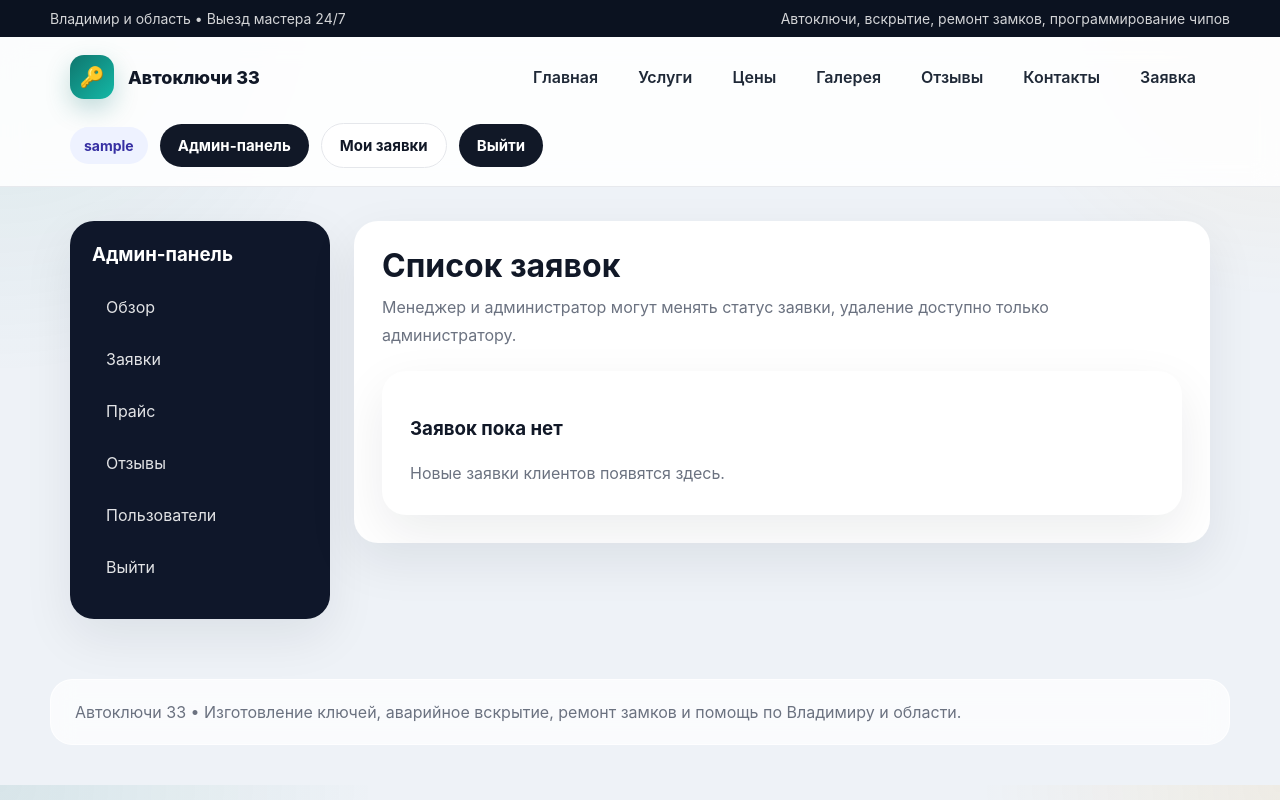
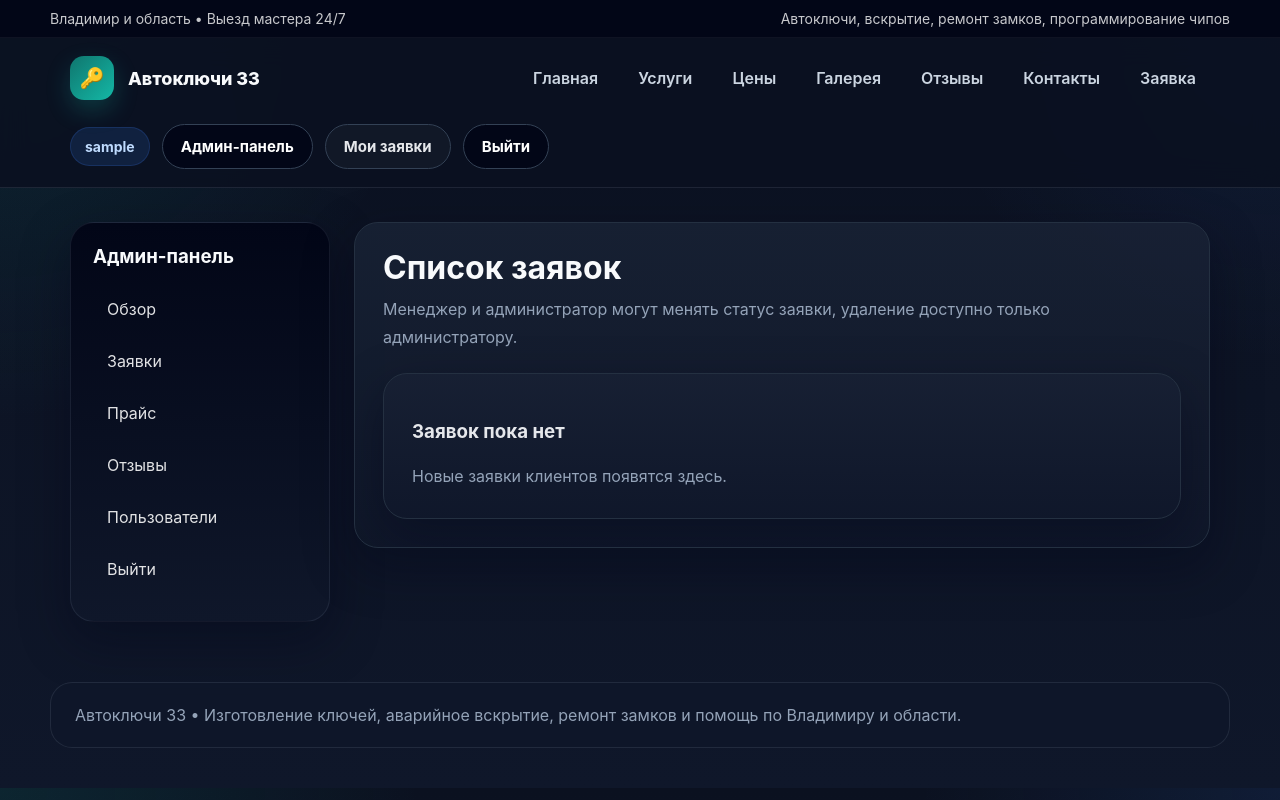
Before and after one commit to eruovi/AutoKey, a Flask app: page /admin/orders in a window 1280 px wide. Run offline with Flask 3, Linux system fonts and the light colour scheme; the visitor is signed in with stand-in values (Sample User, id 1).

Commit message:
make admin panel dark theme consistent

```diff
--- a/templates/admin/base.html
+++ b/templates/admin/base.html
@@ -6,19 +6,23 @@
     <title>{% block title %}Автоключи 33{% endblock %}</title>
     <style>
         :root {
-            --bg: #eef2f7;
-            --bg-dark: #0b1220;
-            --card: #ffffff;
-            --text: #111827;
-            --muted: #6b7280;
-            --line: #e5e7eb;
-            --accent: #0f766e;
-            --accent-hover: #115e59;
-            --danger: #b91c1c;
-            --success-bg: #ecfdf5;
-            --success-text: #166534;
-            --shadow: 0 18px 50px rgba(15, 23, 42, 0.08);
-            --radius: 24px;
+            --bg: #0b1120;
+            --bg-soft: #111827;
+            --bg-panel: #0f172a;
+            --bg-card: #111827;
+            --bg-card-2: #172033;
+            --bg-input: #0f172a;
+            --text: #e5e7eb;
+            --muted: #94a3b8;
+            --line: #243041;
+            --line-soft: #1e293b;
+            --accent: #14b8a6;
+            --accent-hover: #0f766e;
+            --danger: #dc2626;
+            --danger-hover: #b91c1c;
+            --success-bg: #052e2b;
+            --success-text: #a7f3d0;
+            --shadow: 0 18px 50px rgba(2, 6, 23, 0.38);
             --container: 1180px;
         }
 
@@ -29,9 +33,9 @@
             font-family: Inter, Arial, sans-serif;
             color: var(--text);
             background:
-                radial-gradient(circle at top left, rgba(15,118,110,.10), transparent 25%),
-                radial-gradient(circle at top right, rgba(245,158,11,.08), transparent 20%),
-                var(--bg);
+                radial-gradient(circle at top left, rgba(20,184,166,.12), transparent 28%),
+                radial-gradient(circle at top right, rgba(59,130,246,.10), transparent 24%),
+                linear-gradient(180deg, #0b1120 0%, #0f172a 100%);
             overflow-x: hidden;
         }
 
@@ -39,10 +43,11 @@
         img { max-width: 100%; display: block; }
 
         .topbar {
-            background: var(--bg-dark);
-            color: rgba(255,255,255,.82);
+            background: #020617;
+            color: rgba(255,255,255,.78);
             padding: 10px 20px;
             font-size: 14px;
+            border-bottom: 1px solid rgba(255,255,255,.05);
         }
 
         .topbar-inner, .nav-inner, .page-shell, .footer-inner {
@@ -61,9 +66,9 @@
             position: sticky;
             top: 0;
             z-index: 100;
-            background: rgba(255,255,255,.88);
-            backdrop-filter: blur(12px);
-            border-bottom: 1px solid rgba(229,231,235,.9);
+            background: rgba(11,17,32,.88);
+            backdrop-filter: blur(14px);
+            border-bottom: 1px solid rgba(148,163,184,.14);
         }
 
         .nav-inner {
@@ -81,18 +86,19 @@
             gap: 14px;
             font-weight: 800;
             font-size: 18px;
+            color: #f8fafc;
         }
 
         .brand-mark {
             width: 44px;
             height: 44px;
             border-radius: 14px;
-            background: linear-gradient(135deg, var(--accent), #14b8a6);
+            background: linear-gradient(135deg, #0f766e, #14b8a6);
             color: white;
             display: grid;
             place-items: center;
             font-size: 20px;
-            box-shadow: 0 10px 24px rgba(15,118,110,.25);
+            box-shadow: 0 10px 24px rgba(20,184,166,.24);
         }
 
         .nav-links, .nav-actions {
@@ -106,11 +112,14 @@
             padding: 10px 14px;
             border-radius: 999px;
             font-weight: 600;
-            color: #1f2937;
+            color: #cbd5e1;
             transition: .2s ease;
         }
 
-        .nav-links a:hover { background: #f3f4f6; }
+        .nav-links a:hover {
+            background: rgba(148,163,184,.10);
+            color: #fff;
+        }
 
         .btn, button {
             display: inline-flex;
@@ -119,7 +128,7 @@
             gap: 8px;
             padding: 12px 18px;
             border-radius: 999px;
-            border: none;
+            border: 1px solid transparent;
             cursor: pointer;
             font-size: 15px;
             font-weight: 700;
@@ -129,27 +138,50 @@
         .btn-primary, button {
             background: var(--accent);
             color: white;
-            box-shadow: 0 10px 22px rgba(15,118,110,.18);
+            box-shadow: 0 10px 22px rgba(20,184,166,.18);
         }
 
-        .btn-primary:hover, button:hover { background: var(--accent-hover); }
+        .btn-primary:hover, button:hover {
+            background: var(--accent-hover);
+        }
 
         .btn-light {
-            background: white;
-            color: #111827;
-            border: 1px solid var(--line);
+            background: #111827;
+            color: #e5e7eb;
+            border-color: #334155;
         }
 
-        .btn-dark { background: #111827; color: white; }
-        .btn-danger { background: var(--danger); color: white; }
+        .btn-light:hover {
+            background: #172033;
+        }
+
+        .btn-dark {
+            background: #020617;
+            color: white;
+            border: 1px solid #334155;
+        }
+
+        .btn-dark:hover {
+            background: #111827;
+        }
+
+        .btn-danger {
+            background: var(--danger);
+            color: white;
+        }
+
+        .btn-danger:hover {
+            background: var(--danger-hover);
+        }
 
         .user-badge {
-            background: #eef2ff;
-            color: #3730a3;
+            background: rgba(59,130,246,.14);
+            color: #bfdbfe;
             padding: 10px 14px;
             border-radius: 999px;
             font-size: 14px;
             font-weight: 700;
+            border: 1px solid rgba(59,130,246,.18);
         }
 
         .page-shell {
@@ -159,7 +191,8 @@
         }
 
         .content-card, .table-card, .auth-card, .info-card, .stat-card {
-            background: white;
+            background: linear-gradient(180deg, rgba(23,32,51,.96) 0%, rgba(15,23,42,.96) 100%);
+            border: 1px solid var(--line);
             border-radius: 24px;
             box-shadow: var(--shadow);
             overflow: hidden;
@@ -170,8 +203,19 @@
         }
 
         .section-head { margin-bottom: 22px; }
-        .section-head h2 { margin: 0 0 10px; font-size: 32px; line-height: 1.05; }
-        .section-head p, .info-card p { margin: 0; color: var(--muted); line-height: 1.75; }
+
+        .section-head h2 {
+            margin: 0 0 10px;
+            font-size: 32px;
+            line-height: 1.05;
+            color: #f8fafc;
+        }
+
+        .section-head p, .info-card p, .admin-note {
+            margin: 0;
+            color: var(--muted);
+            line-height: 1.75;
+        }
 
         .stats-grid {
             display: grid;
@@ -295,12 +372,17 @@
         }
 
         .admin-sidebar {
-            background: #0f172a;
+            background: linear-gradient(180deg, #020617 0%, #0f172a 100%);
             color: white;
             border-radius: 24px;
             padding: 22px;
             box-shadow: var(--shadow);
+            border: 1px solid rgba(148,163,184,.12);
             height: fit-content;
+        }
+
+        .admin-sidebar h3 {
+            color: #f8fafc;
         }
 
         .admin-sidebar a {
@@ -406,11 +484,13 @@
             justify-content: center;
         }
 
-        .footer { padding: 0 20px 40px; }
+        .footer {
+            padding: 0 20px 40px;
+        }
 
         .footer-inner {
-            background: rgba(255,255,255,.7);
-            border: 1px solid rgba(255,255,255,.75);
+            background: rgba(15,23,42,.88);
+            border: 1px solid rgba(148,163,184,.14);
             backdrop-filter: blur(12px);
             border-radius: 22px;
             padding: 22px 24px;
--- a/templates/admin/prices.html
+++ b/templates/admin/prices.html
@@ -49,9 +49,9 @@
                 <p>Заполняйте поля аккуратно и в одном стиле, чтобы прайс на сайте выглядел чисто и понятно.</p>
             </div>
 
-            <form method="POST">
+            <form method="POST" class="price-editor-form">
                 {% for item in prices %}
-                <div class="info-card" style="margin-bottom: 18px;">
+                <div class="price-edit-card">
                     <div class="form-group">
                         <label class="form-label">Название услуги</label>
                         <input type="text" name="service" value="{{ item.service }}" required>
@@ -71,7 +71,7 @@
                 </div>
                 {% endfor %}
 
-                <div class="hero-actions">
+                <div class="admin-form-actions">
                     <button type="submit">Сохранить прайс</button>
                     <a href="{{ url_for('prices') }}" class="btn btn-light">Посмотреть страницу цен</a>
                 </div>
```
Also changed, not shown: other parts of templates/admin/base.html (+62 -33 lines).
